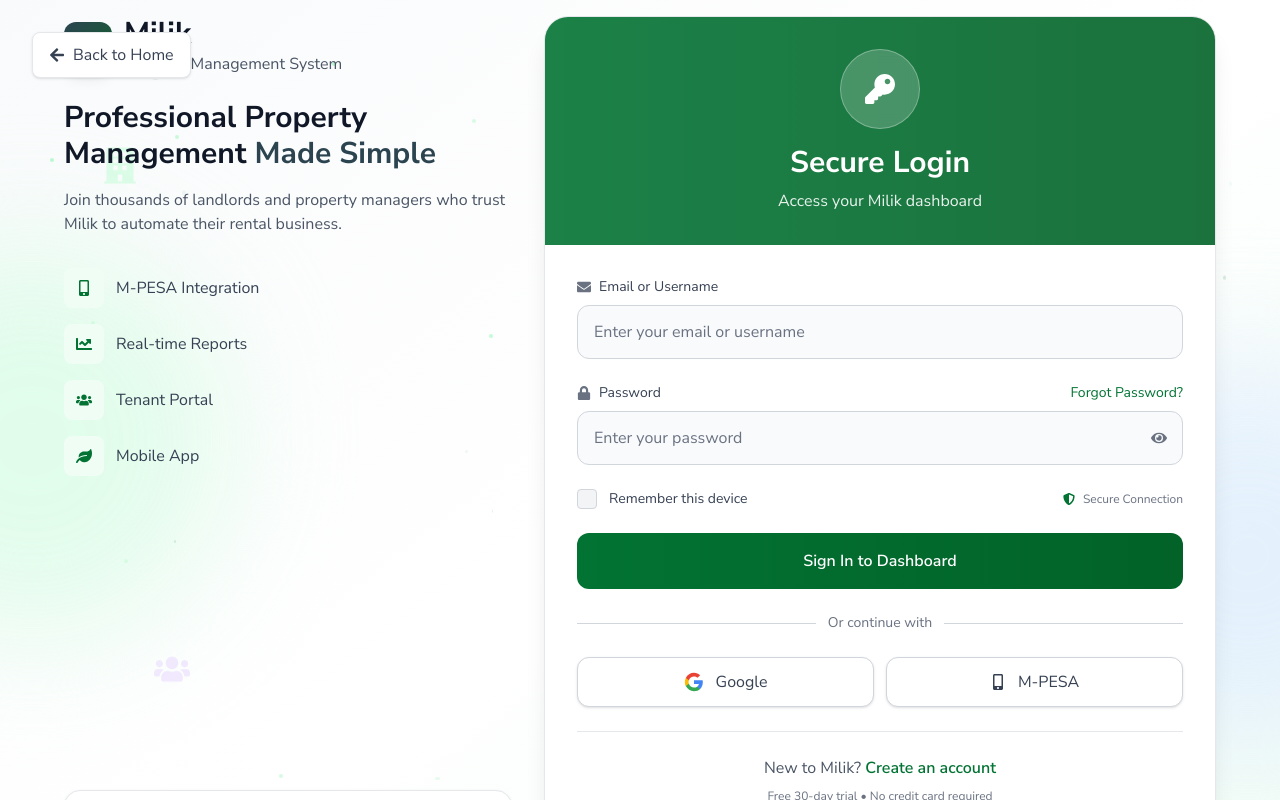
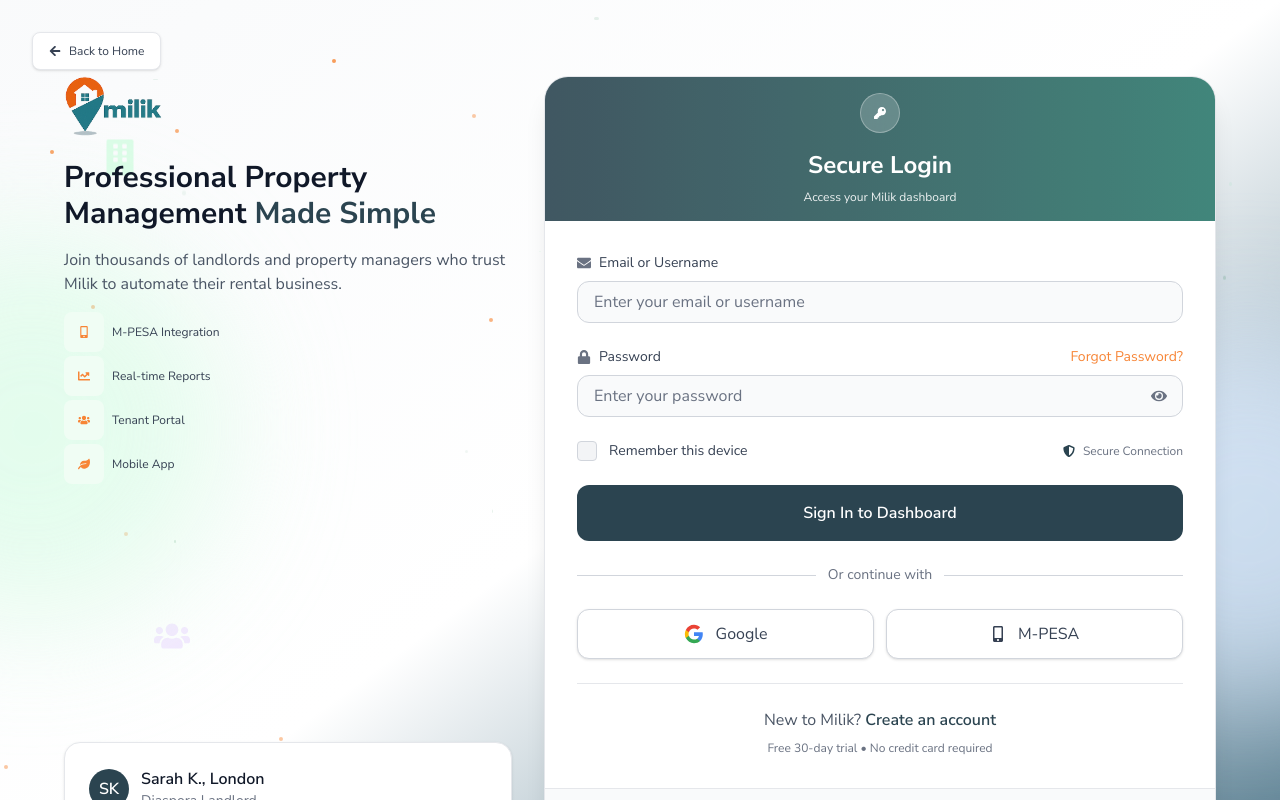
Before and after one commit to erickmurigi/MilikClient, a React (Vite) app: page /login in a window 1280 px wide. Shown: the top 800 px of the page. Built offline with nearby package versions, Linux system fonts and the light colour scheme.

Commit message:
Refactor code structure for improved readability and maintainability

```diff
--- a/src/components/Layout/DashboardLayout.jsx
+++ b/src/components/Layout/DashboardLayout.jsx
@@ -406,10 +406,8 @@
         {/* Application Logo/Title */}
         <div className={`px-4 py-2 ${darkMode ? 'bg-gray-900' : 'bg-gray-100'} border-r ${darkMode ? 'border-gray-700' : 'border-gray-300'}`}>
           <Link to="/dashboard" className="flex items-center space-x-2 no-underline">
-            <div className="w-6 h-6 bg-gradient-to-r from-[#f78536] to-[#a1a1a1] rounded flex items-center justify-center">
-              <span className="text-white font-bold text-xs">PMS</span>
-            </div>
-            <span className={`font-bold ${darkMode ? 'text-white' : 'text-gray-900'}`}>Milik</span>
+            <img src="/logo.png" alt="Milik Logo" className="h-6 w-12 mr-0" />
+
           </Link>
         </div>
 
--- a/src/pages/Home/Home.jsx
+++ b/src/pages/Home/Home.jsx
@@ -162,10 +162,8 @@
           <div className="flex items-center  justify-between">
             {/* Logo */}
             <div className="flex items-center">
-              <div className="h-5 w-5 rounded-lg bg-[#2b4450] flex items-center justify-center mr-3">
-                <FaBuilding className="text-white text-xl" />
-              </div>
-              <span className="text-2xl font-bold text-[#2b4450]">Milik</span>
+              <img src="/logo.png" alt="Milik Logo" className="h-11 w-20 mr-0" />
+
             </div>
 
             {/* Desktop Navigation */}
@@ -183,7 +181,7 @@
               {/* Action Buttons */}
               <div className="flex items-center space-x-4">
                 <Link to="/login">
-                <button className="px-5 py-2.5 border border-[#2b4450] text-[#2b4450] rounded-lg font-medium hover:bg-[#f0f9f2] transition-colors">
+                <button className="px-5 py-1.5 border text-base border-[#2b4450] text-[#2b4450] rounded-lg font-medium hover:bg-[#f0f9f2] transition-colors">
                   Sign In
                 </button></Link>
 
@@ -288,7 +286,7 @@
                       <div className="flex items-center justify-between">
                         <div className="flex items-center">
                           <div className="h-8 w-8 rounded-full bg-green-100 flex items-center justify-center mr-3">
-                            <FaUserCheck className="text-green-600 text-sm" />
+                            <FaUserCheck className="text-[#f78536] text-sm" />
                           </div>
                           <div>
                             <div className="text-sm font-medium">New Tenant Added</div>
@@ -383,7 +381,7 @@
           </div>
 
           <div className="text-center mt-12">
-            <button className="inline-flex items-center justify-center bg-[#f78536] text-white font-semibold px-8 py-3.5 rounded-lg shadow-lg hover:shadow-xl hover:bg-[#026227] transition-all">
+            <button className="inline-flex items-center justify-center bg-[#f78536] text-white font-semibold px-8 py-3.5 rounded-lg shadow-lg hover:shadow-xl hover:bg-[#2b4450] transition-all">
               View All Features
             </button>
           </div>
@@ -417,7 +415,7 @@
           </div>
 
           <div className="text-center mt-12">
-            <button className="inline-flex items-center justify-center bg-[#f78536] text-white font-semibold px-8 py-3.5 rounded-lg shadow-lg hover:shadow-xl hover:bg-[#026227] transition-all">
+            <button className="inline-flex items-center justify-center bg-[#f78536] text-white font-semibold px-8 py-3.5 rounded-lg shadow-lg hover:shadow-xl hover:bg-[#2b4450] transition-all">
               Get Started Now
             </button>
           </div>
@@ -447,7 +445,7 @@
           </div>
 
           <div className="text-center mt-12">
-            <button className="inline-flex items-center justify-center bg-[#f78536] text-white font-semibold px-8 py-3.5 rounded-lg shadow-lg hover:shadow-xl hover:bg-[#026227] transition-all">
+            <button className="inline-flex items-center justify-center bg-[#f78536] text-white font-semibold px-8 py-3.5 rounded-lg shadow-lg hover:shadow-xl hover:bg-[#2b4450] transition-all">
               Get Started Today
             </button>
           </div>
@@ -515,10 +513,10 @@
             {/* Brand */}
             <div>
               <div className="flex items-center mb-6">
-                <div className="h-10 w-10 rounded-lg bg-[#f78536] flex items-center justify-center mr-3">
-                  <FaBuilding className="text-white" />
-                </div>
-                <span className="text-2xl font-bold text-[#f78536]">Milik</span>
+                <div className="flex items-center">
+              <img src="/logo.png" alt="Milik Logo" className="h-15 w-25 mr-0" />
+
+            </div>
               </div>
               <p className="text-gray-600 mb-6">
                 All-in-one platform to manage properties, automate rent, and engage tenants across Kenya.
@@ -540,11 +538,11 @@
             <div>
               <h3 className="font-bold text-gray-900 text-lg mb-6">Quick Links</h3>
               <ul className="space-y-3">
-                <li><a href="#" className="text-gray-600 hover:text-[#027333] transition-colors">Home</a></li>
-                <li><a href="#features" className="text-gray-600 hover:text-[#027333] transition-colors">Features</a></li>
-                <li><a href="#how-it-works" className="text-gray-600 hover:text-[#027333] transition-colors">How It Works</a></li>
-                <li><a href="#faq" className="text-gray-600 hover:text-[#027333] transition-colors">FAQ</a></li>
-                <li><a href="#" className="text-gray-600 hover:text-[#027333] transition-colors">Contact</a></li>
+                <li><a href="#" className="text-gray-600 hover:text-[#2c786c] transition-colors">Home</a></li>
+                <li><a href="#features" className="text-gray-600 hover:text-[#2c786c] transition-colors">Features</a></li>
+                <li><a href="#how-it-works" className="text-gray-600 hover:text-[#2c786c] transition-colors">How It Works</a></li>
+                <li><a href="#faq" className="text-gray-600 hover:text-[#2c786c] transition-colors">FAQ</a></li>
+                <li><a href="#" className="text-gray-600 hover:text-[#2c786c] transition-colors">Contact</a></li>
               </ul>
             </div>
 
@@ -552,10 +550,10 @@
             <div>
               <h3 className="font-bold text-gray-900 text-lg mb-6">Resources</h3>
               <ul className="space-y-3">
-                <li><a href="#" className="text-gray-600 hover:text-[#027333] transition-colors">Bank Deposits</a></li>
-                <li><a href="#" className="text-gray-600 hover:text-[#027333] transition-colors">M-Pesa Deposits</a></li>
-                <li><a href="#" className="text-gray-600 hover:text-[#027333] transition-colors">Rent Automation</a></li>
-                <li><a href="#" className="text-gray-600 hover:text-[#027333] transition-colors">Water Billing</a></li>
+                <li><a href="#" className="text-gray-600 hover:text-[#2c786c] transition-colors">Bank Deposits</a></li>
+                <li><a href="#" className="text-gray-600 hover:text-[#2c786c] transition-colors">M-Pesa Deposits</a></li>
+                <li><a href="#" className="text-gray-600 hover:text-[#2c786c] transition-colors">Rent Automation</a></li>
+                <li><a href="#" className="text-gray-600 hover:text-[#2c786c] transition-colors">Water Billing</a></li>
               </ul>
             </div>
 
@@ -563,10 +561,10 @@
             <div>
               <h3 className="font-bold text-gray-900 text-lg mb-6">Get Started</h3>
               <div className="space-y-4">
-                <button className="w-full px-5 py-3 bg-[#f78536] text-white rounded-lg font-medium hover:bg-[#026227] transition-colors shadow-md">
+                <button className="w-full px-5 py-3 bg-[#f78536] text-white rounded-lg font-medium hover:bg-[#2c786c] transition-colors shadow-md">
                   Register Now
                 </button>
-                <button className="w-full px-5 py-3 border border-[#f78536] text-[#f78536] rounded-lg font-medium hover:bg-[#f0f9f2] transition-colors">
+                <button className="w-full px-5 py-3 border border-[#f78536] text-[#f78536] rounded-lg font-medium hover:bg-[#2c786c] transition-colors">
                   Sign In
                 </button>
               </div>
@@ -577,8 +575,8 @@
           <div className="pt-8 border-t border-gray-300 text-center text-gray-600">
             <p className="mb-4">© 2026 Milik Property Management System. All rights reserved.</p>
             <div className="space-x-6">
-              <a href="#" className="hover:text-[#027333] transition-colors">Privacy Policy</a>
-              <a href="#" className="hover:text-[#027333] transition-colors">Terms of Service</a>
+              <a href="#" className="hover:text-[#2c786c] transition-colors">Privacy Policy</a>
+              <a href="#" className="hover:text-[#2c786c] transition-colors">Terms of Service</a>
             </div>
           </div>
         </div>
@@ -590,7 +588,7 @@
           href="https://wa.me/254791483607"
           target="_blank"
           rel="noopener noreferrer"
-          className="flex items-center justify-center h-16 w-16 rounded-full bg-green-500 text-white shadow-xl hover:shadow-2xl hover:scale-110 transition-all"
+          className="flex items-center justify-center h-16 w-16 rounded-full bg-[#2c786c] text-white shadow-xl hover:shadow-2xl hover:scale-110 transition-all"
           aria-label="Chat on WhatsApp"
         >
           <FaWhatsapp className="text-2xl" />
--- a/src/pages/Login/Login.jsx
+++ b/src/pages/Login/Login.jsx
@@ -168,13 +168,13 @@
   };
 
   return (
-    <div className="min-h-screen bg-linear-to-br from-gray-50 via-white to-green-50 flex items-center justify-center p-4 overflow-hidden relative">
+    <div className="min-h-screen bg-linear-to-br from-gray-50 via-white to-[#497285] flex items-center justify-center p-4 overflow-hidden relative">
       {/* Animated Background Particles */}
       <div className="absolute inset-0 overflow-hidden">
         {[...Array(20)].map((_, i) => (
           <div
             key={i}
-            className="absolute w-1 h-1 bg-green-200 rounded-full animate-pulse"
+            className="absolute w-1 h-1 bg-[#f78736d3] rounded-full animate-pulse"
             style={{
               top: `${Math.random() * 100}%`,
               left: `${Math.random() * 100}%`,
@@ -209,44 +209,38 @@
       {/* Back Button */}
       <Link
         to="/"
-        className="absolute top-6 left-6 md:top-8 md:left-8 flex items-center gap-2 bg-white text-gray-700 hover:text-[#2b4450] transition-all px-4 py-2.5 rounded-lg z-20 group shadow-sm hover:shadow-md border border-gray-200"
+        className="absolute text-xs top-6 left-6 md:top-8 md:left-8 flex items-center gap-2 bg-white text-gray-700 hover:text-[#2b4450] transition-all px-4 py-2.5 rounded-lg z-20 group shadow-sm hover:shadow-md border border-gray-200"
       >
         <FaArrowLeft className="group-hover:-translate-x-1 transition-transform" />
         <span className="font-medium">Back to Home</span>
       </Link>
 
-      <div className="w-full max-w-6xl flex flex-col lg:flex-row gap-8 z-10">
+      <div className="w-full max-w-6xl pt-15 flex flex-col lg:flex-row gap-8 z-10">
         {/* Left Side - Brand & Testimonials */}
         <div className="lg:w-2/5 flex flex-col justify-between">
           {/* Brand Section */}
           <div className="mb-8 lg:mb-0">
             <div className="flex items-center gap-3 mb-6">
-              <div className="h-12 w-12 rounded-xl bg-gradient-to-br from-[#2b4450] to-[#026227] flex items-center justify-center shadow-lg">
-                <FaBuilding className="text-white text-xl" />
-              </div>
-              <div>
-                <h1 className="text-3xl font-bold text-gray-900">Milik</h1>
-                <p className="text-gray-600">Property Management System</p>
-              </div>
+              <img src="/logo.png" alt="Milik Logo" className="h-15 w-25 mr-0" />
             </div>
 
             <h2 className="text-2xl lg:text-3xl font-bold text-gray-900 mb-4">
               Professional Property Management <span className="text-[#2b4450]">Made Simple</span>
             </h2>
-            <p className="text-gray-600 mb-8">
+            <p className="text-gray-600 mb-4">
               Join thousands of landlords and property managers who trust Milik to automate their rental business.
             </p>
 
             {/* Features List */}
-            <div className="space-y-4 mb-8">
+            <div className="space-y-1 mb-1">
               {[
                 { icon: <FaMobileAlt />, text: 'M-PESA Integration' },
                 { icon: <FaChartLine />, text: 'Real-time Reports' },
                 { icon: <FaUsers />, text: 'Tenant Portal' },
                 { icon: <FaLeaf />, text: 'Mobile App' }
               ].map((feature, index) => (
-                <div key={index} className="flex items-center gap-3 text-gray-700">
-                  <div className="h-10 w-10 rounded-lg bg-green-50 flex items-center justify-center text-[#027333]">
+                <div key={index} className="flex items-center gap-2 text-gray-700 text-xs">
+                  <div className="h-10 w-10 rounded-lg bg-green-50 flex items-center justify-center text-[#f78536]">
                     {feature.icon}
                   </div>
                   <span className="font-medium">{feature.text}</span>
@@ -266,7 +260,7 @@
                 <p className="text-gray-500 text-sm">{testimonials[currentTestimonial].role}</p>
               </div>
             </div>
-            <p className="text-gray-700 italic mb-4 border-l-4 border-[#027333] pl-4 py-1">
+            <p className="text-gray-700 italic mb-4 border-l-4 border-[#2b4450] pl-4 py-1">
               "{testimonials[currentTestimonial].text}"
             </p>
 
@@ -288,25 +282,25 @@
           {/* Success Message */}
           {loginSuccess && (
             <div className="mb-6 p-4 bg-gradient-to-r from-green-50 to-green-100 border border-green-200 rounded-xl text-center animate-fade-in shadow-sm">
-              <div className="flex items-center justify-center gap-2 text-green-700 font-semibold mb-1">
+              <div className="flex items-center justify-center gap-2 text-[#f78536] font-semibold mb-1">
                 <FaCheckCircle className="animate-bounce" />
                 Login Successful!
               </div>
-              <p className="text-green-600 text-sm">Redirecting to your dashboard...</p>
+              <p className="text-[#f78536] text-sm">Redirecting to your dashboard...</p>
             </div>
           )}
 
           {/* Login Card */}
           <div className="bg-white rounded-3xl shadow-xl overflow-hidden border border-gray-200">
             {/* Card Header */}
-            <div className="bg-gradient-to-r from-[#027333] to-[#026227] p-8 text-center relative overflow-hidden">
+            <div className="bg-gradient-to-r from-[#2b4450] to-[#2c786c] p-4 text-center relative overflow-hidden">
               <div className="absolute inset-0 bg-white/10"></div>
               <div className="relative z-10">
-                <div className="inline-flex items-center justify-center w-20 h-20 bg-white/20 rounded-full mb-4 backdrop-blur-sm border border-white/30">
-                  <FaKey className="text-white text-3xl" />
+                <div className="inline-flex items-center justify-center w-10 h-10 bg-white/20 rounded-full mb-4 backdrop-blur-sm border border-white/30">
+                  <FaKey className="text-white text-xs" />
                 </div>
-                <h1 className="text-3xl font-bold text-white mb-2">Secure Login</h1>
-                <p className="text-white/90">Access your Milik dashboard</p>
+                <h1 className="text-2xl font-bold text-white mb-2">Secure Login</h1>
+                <p className="text-white/90 text-xs">Access your Milik dashboard</p>
               </div>
             </div>
 
@@ -317,7 +311,7 @@
                 <div className="absolute inset-0 bg-white/95 backdrop-blur-sm flex items-center justify-center rounded-3xl z-20">
                   <div className="text-center">
                     <div className="relative">
-                      <FaSpinner className="animate-spin text-[#027333] text-5xl mb-4 mx-auto" />
+                      <FaSpinner className="animate-spin text-[#f78536] text-4xl mb-4 mx-auto" />
                       <div className="absolute inset-0 flex items-center justify-center">
                         <div className="h-8 w-8 bg-gradient-to-r from-[#2b4450] to-[#2b4450] rounded-full animate-ping opacity-75"></div>
                       </div>
@@ -353,7 +347,7 @@
                       name="email"
                       value={formData.email}
                       onChange={handleChange}
-                      className={`w-full pl-4 pr-3 py-3.5 bg-gray-50 border rounded-xl focus:ring-2 focus:ring-[#027333] focus:border-transparent outline-none transition-all text-gray-900 placeholder-gray-500 ${
+                      className={`w-full pl-4 pr-3 py-2 bg-gray-50 border rounded-xl focus:ring-2 focus:ring-[#027333] focus:border-transparent outline-none transition-all text-gray-900 placeholder-gray-500 ${
                         errors.email ? 'border-red-400' : 'border-gray-300'
                       }`}
                       placeholder="Enter your email or username"
@@ -380,7 +374,7 @@
                     <button
                       type="button"
                       onClick={handleForgotPassword}
-                      className="text-sm text-[#027333] hover:text-[#026227] font-medium transition-colors flex items-center gap-1"
+                      className="text-sm text-[#f78536] hover:text-[#f78536] font-medium transition-colors flex items-center gap-1"
                       disabled={loading}
                     >
                       Forgot Password?
@@ -393,7 +387,7 @@
                       name="password"
                       value={formData.password}
                       onChange={handleChange}
-                      className={`w-full pl-4 pr-12 py-3.5 bg-gray-50 border rounded-xl focus:ring-2 focus:ring-[#027333] focus:border-transparent outline-none transition-all text-gray-900 placeholder-gray-500 ${
+                      className={`w-full pl-4 pr-12 py-2 bg-gray-50 border rounded-xl focus:ring-2 focus:ring-[#027333] focus:border-transparent outline-none transition-all text-gray-900 placeholder-gray-500 ${
                         errors.password ? 'border-red-400' : 'border-gray-300'
                       }`}
                       placeholder="Enter your password"
@@ -435,7 +429,7 @@
                         onClick={() => !loading && setFormData(prev => ({ ...prev, rememberMe: !prev.rememberMe }))}
                         className={`h-5 w-5 rounded border flex items-center justify-center cursor-pointer transition-all ${
                           formData.rememberMe
-                            ? 'bg-[#027333] border-[#027333]'
+                            ? 'bg-[#2b4450] border-[#2b4450]'
                             : 'bg-gray-100 border-gray-300'
                         }`}
                       >
@@ -450,7 +444,7 @@
                   </div>
 
                   <div className="flex items-center gap-2 text-xs text-gray-500">
-                    <FaShieldAlt className="text-[#027333]" />
+                    <FaShieldAlt className="text-[#2b4450]" />
                     <span>Secure Connection</span>
                   </div>
                 </div>
@@ -459,7 +453,7 @@
                 <button
                   type="submit"
                   disabled={loading}
-                  className="w-full bg-gradient-to-r from-[#027333] to-[#026227] text-white py-4 px-4 rounded-xl font-semibold hover:shadow-lg transform hover:-translate-y-0.5 transition-all duration-300 disabled:opacity-50 disabled:cursor-not-allowed disabled:transform-none group relative overflow-hidden"
+                  className="w-full bg-gradient-to-r from-[#2b4450] to-[#2b4450] text-white py-4 px-4 rounded-xl font-semibold hover:shadow-lg transform hover:-translate-y-0.5 transition-all duration-300 disabled:opacity-50 disabled:cursor-not-allowed disabled:transform-none group relative overflow-hidden"
                 >
                   <div className="absolute inset-0 bg-gradient-to-r from-transparent via-white/20 to-transparent translate-x-[-100%] group-hover:translate-x-[100%] transition-transform duration-1000" />
                   {loading ? (
@@ -513,7 +507,7 @@
                     New to Milik?{' '}
                     <Link
                       to="/signup"
-                      className="text-[#027333] hover:text-[#026227] font-semibold transition-colors hover:underline"
+                      className="text-[#2b4450] hover:text-[#1b2c33] font-semibold transition-colors hover:underline"
                     >
                       Create an account
                     </Link>
@@ -529,7 +523,7 @@
             <div className="bg-gray-50 px-8 py-4 text-center border-t border-gray-200">
               <div className="flex items-center justify-center gap-4 text-xs text-gray-600">
                 <span className="flex items-center gap-1">
-                  <FaShieldAlt className="text-green-600" />
+                  <FaShieldAlt className="text-[#2b4450]" />
                   SSL Encrypted
                 </span>
                 <span className="h-3 w-px bg-gray-300"></span>
@@ -566,7 +560,7 @@
 
       {/* Security Badge */}
       <div className="absolute bottom-6 right-6 bg-white border border-gray-200 rounded-xl p-3 flex items-center gap-3 z-20 shadow-lg">
-        <div className="h-10 w-10 rounded-full bg-gradient-to-br from-[#027333] to-[#026227] flex items-center justify-center">
+        <div className="h-10 w-10 rounded-full bg-gradient-to-br from-[#2b4450] to-[#2b4450] flex items-center justify-center">
           <FaShieldAlt className="text-white" />
         </div>
         <div>
```
Also changed, not shown: public/logo.png (added).
